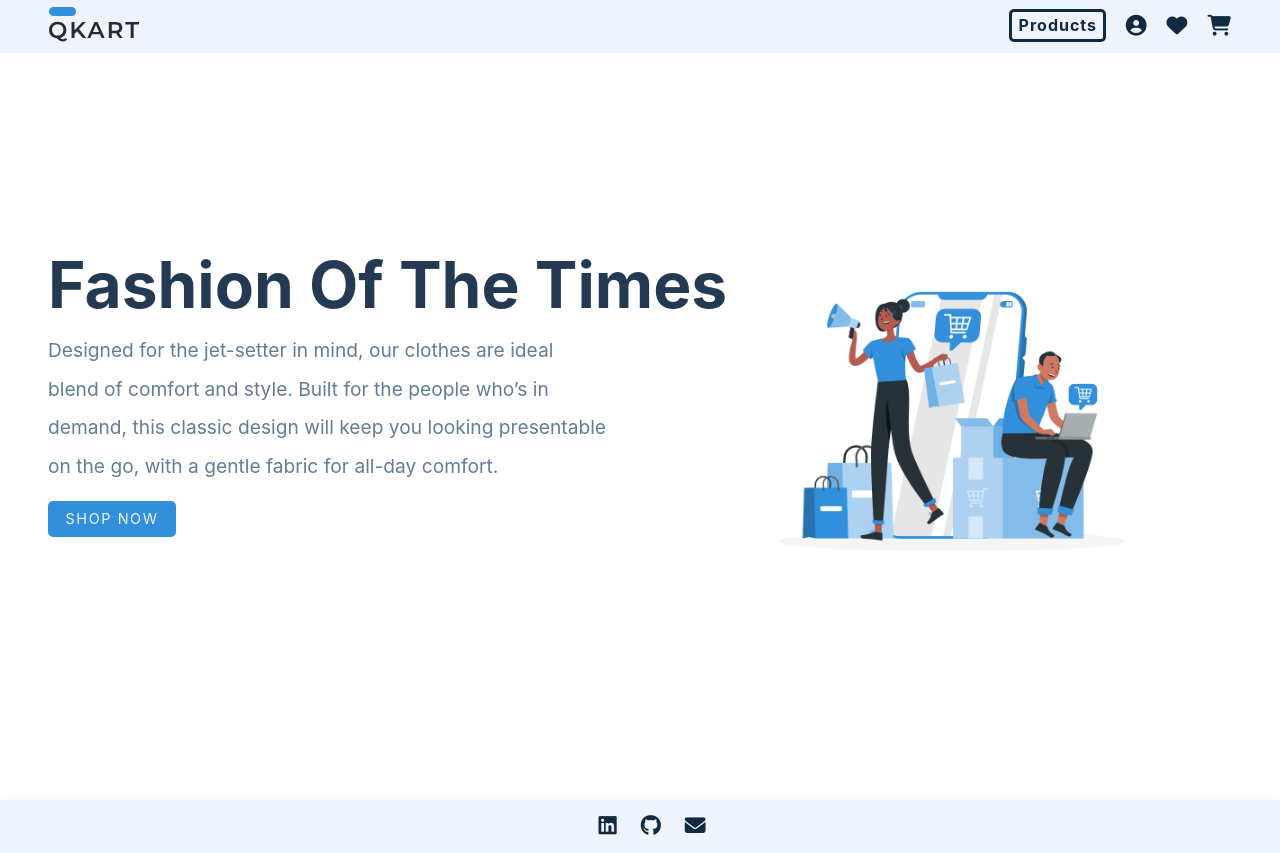
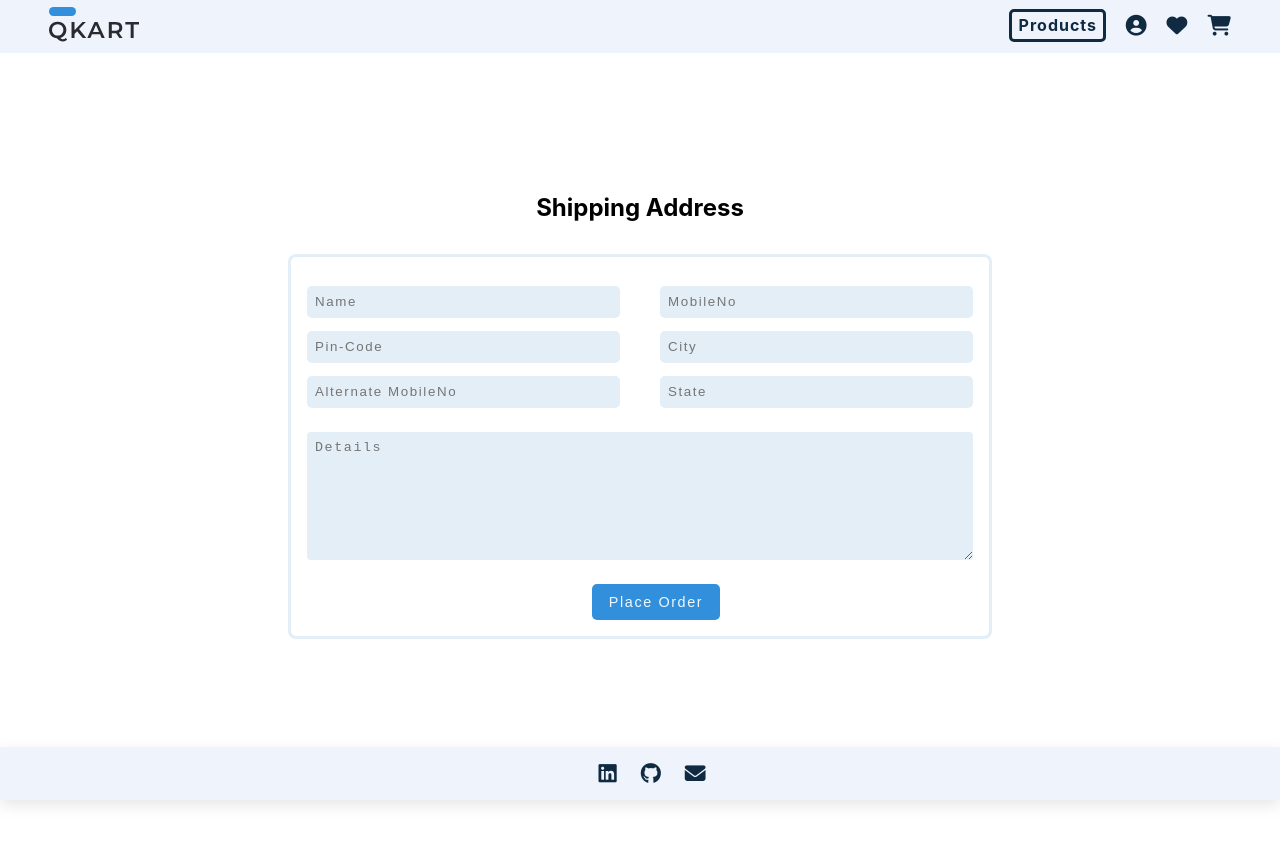
Before and after one commit to raunak299/Qkart, a React (Create React App) app in the folder my-app/: page /shipping in a window 1280 px wide. Before the commit this address led to /home. After the commit the page ends 800 px from the top, so only its background shows below. Built offline with nearby package versions, Linux system fonts and the light colour scheme; sample sign-in values are in the browser's storage; what miragejs would draw is missing.

Commit message:
shipping-page added

```diff
--- a/my-app/src/App.js
+++ b/my-app/src/App.js
@@ -9,6 +9,7 @@ import ProductDetails from "./Pages/ProductsPage/ProductDetails";
 import Cart from "./Pages/Cart/Cart";
 import OrderPlaced from "./Pages/OrderPlaced/OrderPlaced";
 import Wishlist from "./Pages/Wishlist/WishList";
+import ShippingAddress from "./Pages/Shipping/ShippingAddress";
 
 
 
@@ -64,6 +65,12 @@ function App() {
           </PrivateRoute>
         </Route>
 
+        <Route path='/shipping'>
+          <PrivateRoute>
+            <ShippingAddress />
+          </PrivateRoute>
+        </Route>
+
 
         <Route path='*'>
           <Redirect to='/' />
--- a/my-app/src/Pages/Cart/Cart.js
+++ b/my-app/src/Pages/Cart/Cart.js
@@ -113,7 +113,10 @@ function Cart() {
                             <div>{`Rs ${totalPrice}`}</div>
                         </div>
                         <div>
-                            <Link to='/orderPlaced' className={styles['checkout-btn']}>
+                            {/* <Link to='/orderPlaced' className={styles['checkout-btn']}>
+                                <ButtonPrimary>CHECKOUT</ButtonPrimary>
+                            </Link> */}
+                              <Link to='/shipping' className={styles['checkout-btn']}>
                                 <ButtonPrimary>CHECKOUT</ButtonPrimary>
                             </Link>
                         </div>
--- a/my-app/src/Pages/ProductsPage/ProductDetails.js
+++ b/my-app/src/Pages/ProductsPage/ProductDetails.js
@@ -41,26 +41,28 @@ function ProductDetails() {
 
     const noProduct = (productData === null || productData.length === 0);
 
-    const { size: availableSizes } = productData;
+    const { size } = productData;
 
-    const [size, setSize] = useState('s');
-    const selectSizeHandler = (e) => {
-        const temp = e.target.value;
-        setSize(temp);
-    }
+
+    // const [size, setSize] = useState('s');
+    // const selectSizeHandler = (e) => {
+    //     const temp = e.target.value;
+    //     setSize(temp);
+    // }
 
     // const product = { quantity: 1 };
-    const { replaceCartProductList, cartProductList, changeQuantityHandler } = useContext(CartContext);
+    const { replaceCartProductList } = useContext(CartContext);
+    const [productAdded, setProductAdded] = useState(false);
     const { token } = useContext(AuthContext);
     const history = useHistory();
     const location = useLocation();
     // console.log(token);
     const addToCartHandler = () => {
         !token && history.push("/authentication", { from: location });
-        const alreadyExists = cartProductList.find((product) => (product['_id'] === productId && product['sizeToBuy'] === size));
-        // console.log(alreadyExists);
-        alreadyExists && changeQuantityHandler(productId, '+');
-        !alreadyExists && sendRequest({
+        // const alreadyExists = cartProductList.find((product) => (product['_id'] === productId && product['sizeToBuy'] === size));
+        // // console.log(alreadyExists);
+        // alreadyExists && changeQuantityHandler(productId, '+');
+         sendRequest({
             url: '/api/user/cart',
             method: 'POST',
             headers: {
@@ -72,12 +74,18 @@ function ProductDetails() {
             })
         }, (data) => {
             replaceCartProductList(data.cart);
+            setProductAdded(true);
             toast.success('Product Added to Cart !!', {
                 position: toast.POSITION.BOTTOM_RIGHT
             });
 
         })
 
+    }
+
+
+    const goToCartHandler = ()=>{
+        history.push('/cart');
     }
 
 
@@ -117,22 +125,28 @@ function ProductDetails() {
                         <h1 className={styles['product-title']}>{productData.title}</h1>
                         <h3 className={styles['product-price']}>{`Rs.${productData.price}`}</h3>
                         <h4 className={styles['product-rating']}>{productData.rating}<i className="fa fa-solid fa-star"></i>  </h4>
+                        <h4 className={styles['product-rating']}>{`size : ${size}`}  </h4>
                         <div className={styles['product-details-info']}>
                             Designed for the jet-setter in mind, our clothes are ideal blend of comfort and style. Built for the people who’s in demand, this classic design will keep you looking presentable on the go, with a gentle fabric for all-day comfort.
                         </div>
-                        <div className={styles['product-size']}>
+                        {/* <div className={styles['product-size']}>
                             <select name='sizes' defaultValue="" onClick={selectSizeHandler} >
                                 <option value="" disabled hidden>Select a size</option>
-                                {availableSizes.map((size, index) => (
+                                {.map((size, index) => (
                                     <option value={size} key={index} >{size}</option>
                                 ))}
                             </select>
-                        </div>
-                        <div className={styles['add-to-cart-sec']}>
+                        </div> */}
+                       {!productAdded && <div className={styles['add-to-cart-sec']}>
                             <div onClick={addToCartHandler} className={styles['add-to-cart-btn']}>
                                 <ButtonPrimary >Add To Cart</ButtonPrimary>
                             </div>
-                        </div>
+                        </div> }
+                        {productAdded && <div className={styles['add-to-cart-sec']}>
+                            <div onClick={goToCartHandler} className={styles['add-to-cart-btn']}>
+                                <ButtonPrimary >Go To Cart</ButtonPrimary>
+                            </div>
+                        </div> }
                         <ToastContainer />
                     </div>
                 </div>}
--- /dev/null
+++ b/my-app/src/Pages/Shipping/Address.js
@@ -0,0 +1,16 @@
+import AddressForm from "./AddressForm";
+import styles from './Address.module.css';
+
+
+
+
+function Address() {
+
+    return (
+        <div className={styles['address-sec']}>
+            <AddressForm  />
+        </div>
+    );
+}
+
+export default Address;
--- /dev/null
+++ b/my-app/src/Pages/Shipping/Address.module.css
@@ -0,0 +1,29 @@
+.address-sec {
+    display: flex;
+    flex-flow: column;
+    align-items: center;
+    color: #102a42;
+}
+
+.address-form-trigger {
+    display: flex;
+    justify-content: flex-start;
+    align-items: center;
+    margin-bottom: 1rem;
+}
+
+
+
+.address-form-trigger img {
+    height: 1.7rem;
+    width: 2.3rem;
+    padding-right: 1rem;
+}
+
+
+
+.address-form-trigger p {
+    font-size: 1.5rem;
+    padding-bottom: .2rem;
+    font-weight: 500;
+}
--- /dev/null
+++ b/my-app/src/Pages/Shipping/AddressForm.js
@@ -0,0 +1,43 @@
+import { useRef } from 'react';
+import { Link } from 'react-router-dom';
+import styles from './AddressForm.module.css'
+
+
+
+function AddressForm(props) {
+
+
+
+    const nameRef = useRef();
+    const mobileNoRef = useRef();
+    const pincodeRef = useRef();
+    const cityRef = useRef();
+    const altMobileRef = useRef();
+    const stateRef = useRef();
+    const detailsRef = useRef();
+
+
+
+
+
+    return (
+        <form className={styles['address-form']} >
+            <input type='text' name='Name' placeholder='Name' maxLength={30} ref={nameRef} />
+            <input type='text' name='MobileNo' placeholder='MobileNo' maxLength={10} ref={mobileNoRef} />
+            <input type='text' name='pin-code' placeholder='Pin-Code' maxLength={6} ref={pincodeRef} />
+            <input type='text' name='city' placeholder='City' maxLength={20} ref={cityRef} />
+            <input type='text' name='alt-MobileNo' placeholder='Alternate MobileNo' maxLength={10} ref={altMobileRef} />
+            <input type='text' name='state' placeholder='State' maxLength={20} ref={stateRef} />
+            <textarea name='address-detail' placeholder='Details' ref={detailsRef} ></textarea>
+            <div className={styles['address-form-btn-container']}>
+                <div className={styles['address-form-btn']} >
+                 <Link to='/orderPlaced' className={styles['checkout-btn']}>
+                    <button>Place Order</button>
+                </Link>
+                </div>
+            </div>
+        </form>
+    );
+}
+
+export default AddressForm;
--- /dev/null
+++ b/my-app/src/Pages/Shipping/AddressForm.module.css
@@ -0,0 +1,89 @@
+.address-form {
+    display: flex;
+    flex-flow: row wrap;
+    justify-content: space-between;
+    align-items: center;
+    width: 80%;
+    padding: 1rem;
+    border-style: solid;
+    border-color: #e3eef7;
+    border-width: 3px;
+    border-radius: 8px;
+
+
+
+}
+
+.address-form input {
+    flex-basis: 100%;
+    height: 2rem;
+    border-radius: 5px;
+    border-style: none;
+    width: 100%;
+    margin-top: .8rem;
+    padding-left: .5rem;
+    letter-spacing: .1rem;
+    background: #e3eef7;
+}
+
+.address-form textarea {
+    /* width: 95%; */
+    height: 8rem;
+    flex-basis: 100%;
+    border-radius: 4px;
+    border-style: none;
+    margin-top: 1.5rem;
+    padding: .5rem;
+    letter-spacing: .1rem;
+    background: #e3eef7;
+}
+
+.address-form-btn-container {
+    display: flex;
+    width: 100%;
+    justify-content: center;
+}
+
+.address-form-btn-container div {
+    margin-right: .1rem;
+    margin-left: .1rem;
+}
+
+.address-form-btn {
+    margin-top: 1.5rem;
+    width: 6rem;
+    /* padding-right: .7rem; */
+}
+
+.address-form-btn button {
+    padding: 1rem;
+    border-radius: 5px;
+    background: #328fdb;
+    line-height: .3;
+    font-size: .9rem;
+    color: aliceblue;
+    letter-spacing: .1rem;
+    text-align: center;
+    border: none;
+    width: 8rem;
+}
+
+.address-form-btn button:hover {
+    background: #294f71;
+}
+
+@media(min-width:550px) {
+    .address-form input {
+        flex-basis: 47%;
+    }
+
+    .address-form {
+        width: 75%;
+    }
+}
+
+@media(min-width:850px) {
+    .address-form {
+        width: 55%;
+    }
+}
--- /dev/null
+++ b/my-app/src/Pages/Shipping/ShippingAddress.js
@@ -0,0 +1,22 @@
+
+import Footer from "../../components/Footer/Footer";
+import Navbar from "../../components/Navbar/Navbar";
+import Address from "./Address";
+
+import styles from "./ShippingAddress.module.css"
+
+
+function ShippingAddress(){
+    return(
+        <div className={styles['shipping-page']}>
+            <Navbar/>
+            <h2>Shipping Address</h2>
+            <Address />
+            <div className={styles['footer']}>
+            <Footer />
+            </div>
+        </div>
+    );
+}
+
+export default ShippingAddress;
--- /dev/null
+++ b/my-app/src/Pages/Shipping/ShippingAddress.module.css
@@ -0,0 +1,18 @@
+.shipping-page{
+    min-height:100vh;
+    display:flex;
+    flex-direction: column;
+    justify-content: center;
+    align-items:center;
+}
+
+.shipping-page h2{
+    padding: 2rem;
+}
+
+.footer{
+    position:fixed;
+    bottom:0;
+    left:0;
+    width:100%;
+}
```
Also changed, not shown: my-app/src/backend/db/products.js (+36 -36 lines).
